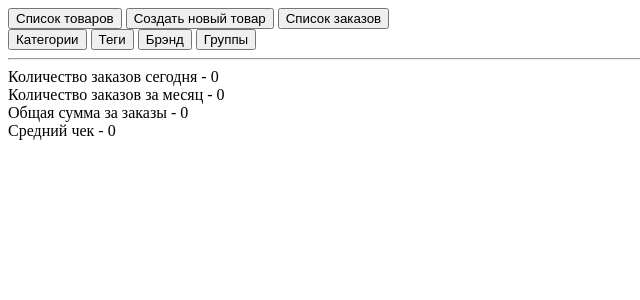
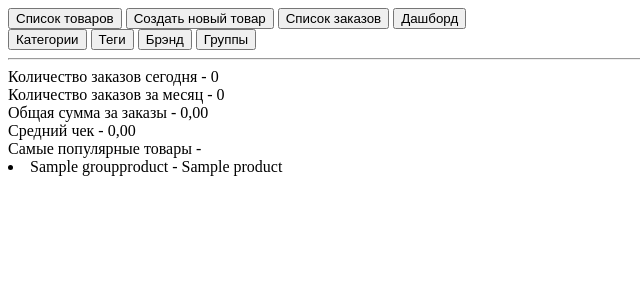
Before and after one commit to bayur-yuliya/cosmetics_shop, a Django app: page /stuff/ in a window 1280 px wide. Shown: the top 300 px of the page, without its empty margins (0-640 px from the left). Run offline with Django 5.2, Linux system fonts and the light colour scheme; a user stored in the database is signed in; tables that the repository leaves empty hold one stand-in row (values such as "Sample post").

Commit message:
Added the most popular products to the dashboard page, changed the order of orders in descending order of statuses

```diff
--- a/src/stuff/templates/stuff/base.html
+++ b/src/stuff/templates/stuff/base.html
@@ -8,6 +8,7 @@
 <a href="{%  url 'products'  %}"><button>Список товаров</button></a>
 <a href="{%  url 'create_products'  %}"><button>Создать новый товар</button></a>
 <a href="{%  url 'orders'  %}"><button>Список заказов</button></a>
+<a href="{%  url 'index'  %}"><button>Дашборд</button></a>
 <div>
 <a href="{%  url 'categories_list'  %}"><button>Категории</button></a>
 <a href="{%  url 'tags_list'  %}"><button>Теги</button></a>
--- a/src/stuff/templates/stuff/dashboard.html
+++ b/src/stuff/templates/stuff/dashboard.html
@@ -1,10 +1,16 @@
 {%  extends 'stuff/base.html'  %}
+{%  load filters  %}
 
 {%  block title  %}{{  title  }}{%  endblock  %}
 
 {%  block content  %}
+
 Количество заказов сегодня - {{  number_of_orders_today  }} <br>
 Количество заказов за месяц - {{  number_of_orders_per_month  }} <br>
-Общая сумма за заказы - {{  summ_bill  }} <br>
-Средний чек - {{  average_bill  }}
+Общая сумма за заказы - {{  summ_bill|number_format  }} <br>
+Средний чек - {{  average_bill|number_format   }} <br>
+Самые популярные товары -
+{%  for favorite in max_favorite  %}
+    <li>{{  favorite.product  }}</li>
+{%  endfor  %}
 {%  endblock  %}
--- /dev/null
+++ b/src/stuff/templatetags/filters.py
@@ -0,0 +1,12 @@
+from django import template
+
+
+register = template.Library()
+
+
+@register.filter
+def number_format(value):
+    try:
+        return f"{float(value):,.2f}".replace(",", " ").replace(".", ",")
+    except (ValueError, TypeError):
+        return value
--- a/src/stuff/views.py
+++ b/src/stuff/views.py
@@ -1,6 +1,6 @@
 from django.contrib import messages
 from django.contrib.admin.views.decorators import staff_member_required
-from django.db.models import OuterRef, Subquery
+from django.db.models import OuterRef, Subquery, Count
 from django.shortcuts import render, redirect, get_object_or_404
 from django.views.decorators.http import require_POST
 
@@ -13,7 +13,7 @@ from cosmetics_shop.models import (
     Brand,
     Category,
     Tag,
-    GroupProduct,
+    GroupProduct, Favorite,
 )
 from stuff.forms import (
     ProductForm,
@@ -39,6 +39,7 @@ def index(request):
     orders_per_month = number_of_orders_per_month()
     summ = summ_bill()
     average = average_bill()
+    max_favorite = (Favorite.objects.annotate(num_product=Count("product")).order_by("num_product"))[0:3]
 
     return render(
         request,
@@ -49,6 +50,7 @@ def index(request):
             "number_of_orders_per_month": orders_per_month,
             "summ_bill": summ,
             "average_bill": average,
+            "max_favorite": max_favorite,
         },
     )
 
@@ -173,7 +175,7 @@ def orders(request):
 
     latest_statuses = OrderStatusLog.objects.filter(
         id__in=Subquery(latest_status_subquery.values("id")[:1])
-    )
+    ).order_by("status")
     if request.method == "POST":
         form = OrderStatusForm(request.POST)
         if form.is_valid():
```
Also changed, not shown: src/stuff/templatetags/__init__.py (added).
